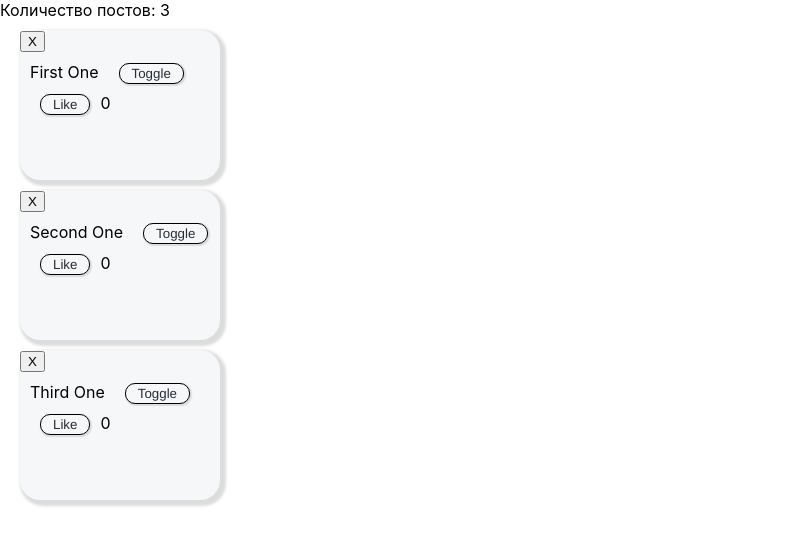
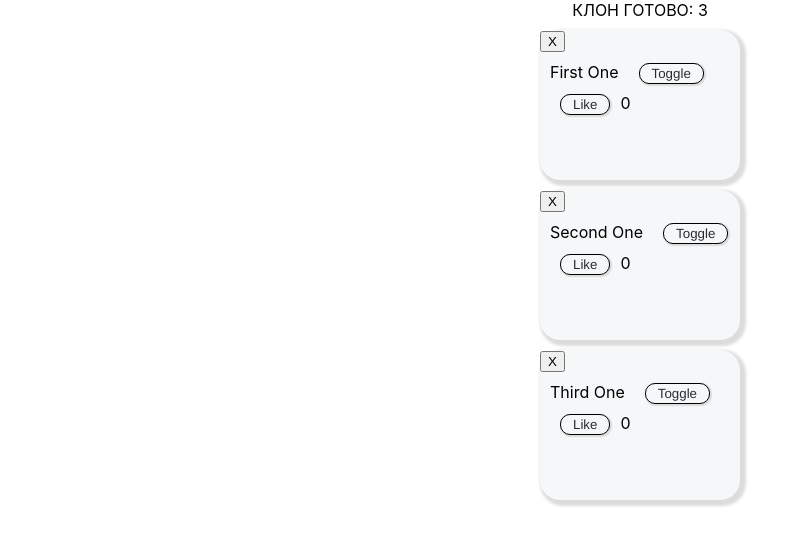
Before and after one commit to tukumann/blog-app, a React (Create React App) app: page / in a window 1280 px wide. Shown: the top 544 px of the page, without its empty margins (0-808 px from the left). Built offline with nearby package versions, Linux system fonts and the light colour scheme.

Commit message:
aligning was made

```diff
--- a/src/App.css
+++ b/src/App.css
@@ -37,8 +37,14 @@
   }
 }
 
+
+.posts__title {
+ margin: 0 auto;
+ text-align: center;
+}
+
 .post {
-  margin: 10px 20px 10px 20px;
+  margin: 10px auto 10px auto;
   display: block;
   max-width: 200px;
   height: 150px;
--- a/src/App.tsx
+++ b/src/App.tsx
@@ -54,7 +54,7 @@ const App = () => {
 
     return (
     <>
-      {"Количество постов: " + posts.length}
+      <div className='posts__title'>{"КЛОН ГОТОВО: " + posts.length}</div>
       {posts.map((post, i) => (
       <div className="post" key={ post.name }>
         <button className="post__remover" onClick={() => postRemover(i)}>X</button>
```
